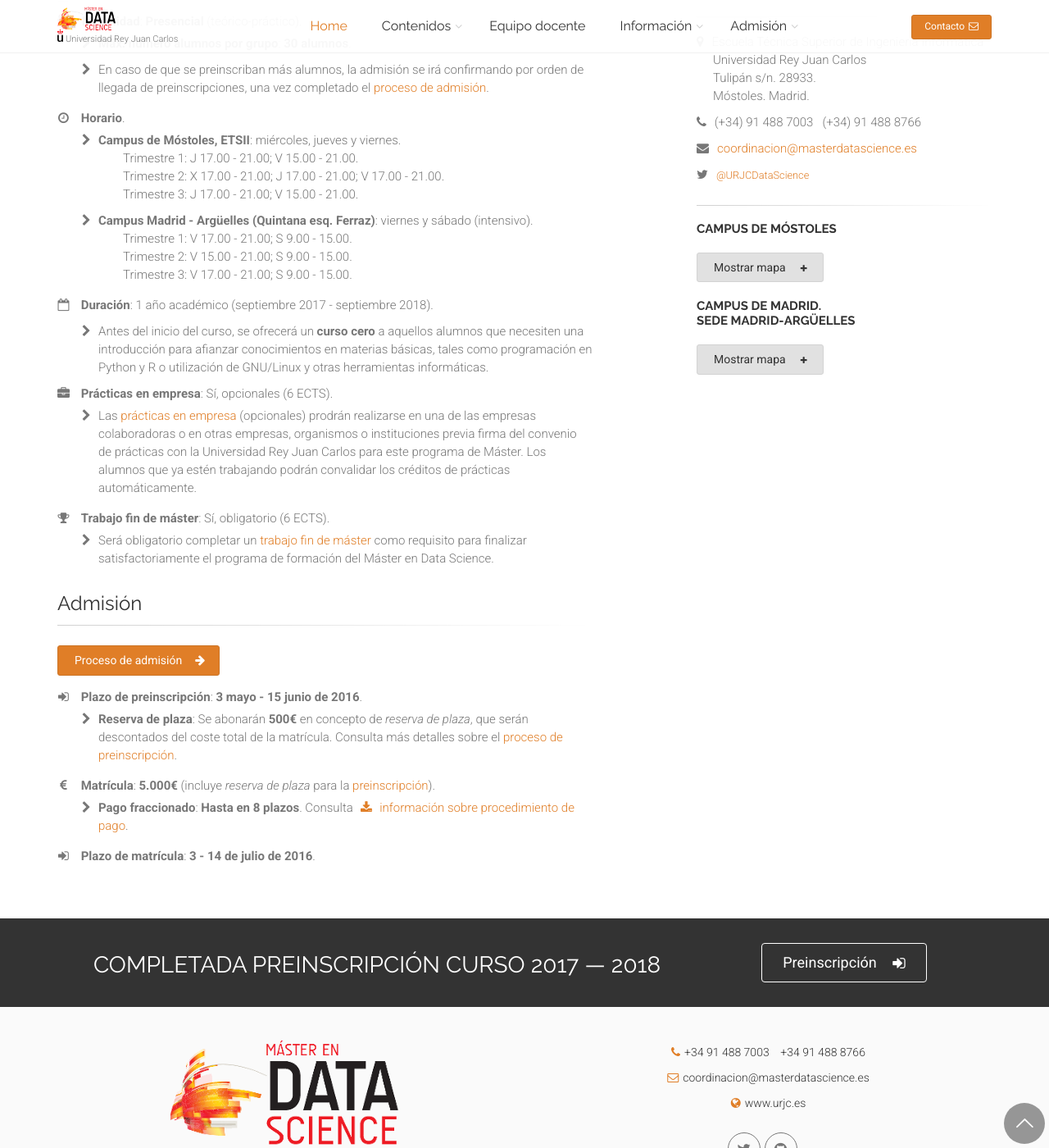
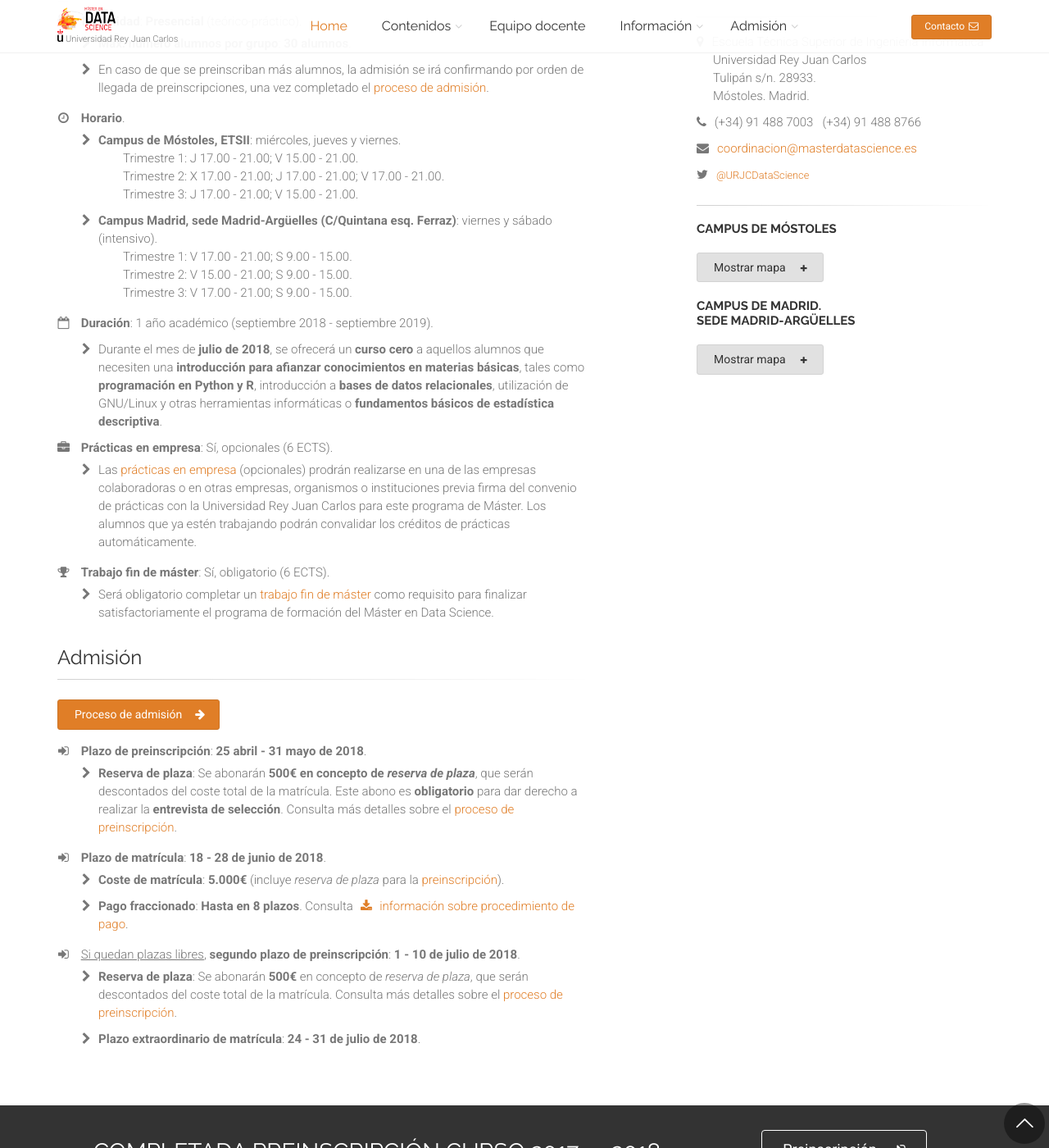
Before and after one commit to URJCDataScience/central, a Jekyll site: the page built from informacion/index.html, in a window 1280 px wide and 1400 px high, scrolled down 279 px. Shown: the whole window at 82% size. Built offline with Jekyll 4.4.1, drawn with Linux system fonts in a browser that asks for light colours.

Commit message:
Info course 2018-2019

```diff
--- a/informacion/index.html
+++ b/informacion/index.html
@@ -49,7 +49,7 @@ author: URJCDataScience
 							</li>
 
 							<li>
-								<strong>Campus Madrid - Argüelles (Quintana esq. Ferraz)</strong>: viernes y sábado (intensivo).
+								<strong>Campus Madrid, sede Madrid-Argüelles (C/Quintana esq. Ferraz)</strong>: viernes y sábado (intensivo).
 								</br>
 								<span class="pl-30">Trimestre 1: V 17.00 - 21.00; S 9.00 - 15.00.</span>
 								</br>
@@ -60,14 +60,15 @@ author: URJCDataScience
 						</ul>
 					</li>
 					<li class="text-left">
-						<i class="fa fa-calendar-o pr-10"></i> <strong>Duración</strong>: 1 año académico (septiembre 2017 - septiembre 2018).
+						<i class="fa fa-calendar-o pr-10"></i> <strong>Duración</strong>: 1 año académico (septiembre 2018 - septiembre 2019).
 					</li>
 					<ul class="list-icon-ind pl-50 mark-left-30">
 							<li>
-								Antes del inicio del curso, se ofrecerá un <strong>curso cero</strong> a aquellos
-								alumnos que necesiten una introducción para afianzar conocimientos en materias
-								básicas, tales como programación en Python y R o utilización de GNU/Linux y otras
-								herramientas informáticas.
+								Durante el mes de <strong>julio de 2018</strong>, se ofrecerá un <strong>curso cero</strong> a aquellos
+								alumnos que necesiten una <strong>introducción para afianzar conocimientos en materias
+								básicas</strong>, tales como <strong>programación en Python y R</strong>, introducción a
+								<strong>bases de datos relacionales</strong>, utilización de GNU/Linux y otras herramientas informáticas o
+								<strong>fundamentos básicos de estadística descriptiva</strong>.
 							</li>
 						</ul>
 					<li >
@@ -99,8 +100,35 @@ author: URJCDataScience
 				<a href="{{ site.url }}/admision" class="btn btn-default btn-animated">Proceso de admisión <i class="fa fa-arrow-right"></i></a>
 				<ul class="list-icons">
 					<li >
-						<i class="fa fa-sign-in pr-10"></i> <strong>Plazo de preinscripción</strong>: <strong>3 mayo -
-						15 junio de 2016</strong>.
+						<i class="fa fa-sign-in pr-10"></i> <strong>Plazo de preinscripción</strong>: <strong>25 abril -
+						31 mayo de 2018</strong>.
+						<ul class="list-icon-ind pl-50 mark-left-30">
+							<li>
+								<strong>Reserva de plaza</strong>:
+								Se abonarán <strong>500€ en concepto de <em>reserva de plaza</em></strong>, que serán
+								descontados del coste total de la matrícula. Este abono es <strong>obligatorio</strong>
+								para dar derecho a realizar la <strong>entrevista de selección</strong>. Consulta más detalles sobre el
+								<a href="{{ site.url }}/preinscripcion">proceso de preinscripción</a>.
+							</li>
+						</ul>
+					</li>
+					<li class="text-left">
+						<i class="fa fa-sign-in pr-10"></i> <strong>Plazo de matrícula</strong>: <strong>18 - 28 de
+						junio de 2018</strong>.
+						<ul class="list-icon-ind pl-50 mark-left-30">
+							<li>
+								<strong>Coste de matrícula</strong>: <strong>5.000€</strong> (incluye
+								<em>reserva de plaza</em> para la <a href="{{ site.url }}/preinscripcion">preinscripción</a>).
+							</li>
+							<li>
+								<strong>Pago fraccionado</strong>: <strong>Hasta en 8 plazos</strong>.
+								Consulta <a href="http://www.urjc.es/images/EstudiarURJC/Admision_matricula/titulos%20propios/pago_fraccionado.pdf"><i class="fa fa-download"></i> información sobre procedimiento de pago</a>.
+							</li>
+						</ul>
+					</li>
+					<li >
+						<i class="fa fa-sign-in pr-10"></i> <u>Si quedan plazas libres</u>, <strong>segundo plazo de preinscripción</strong>:
+						<strong>1 - 10 de julio de 2018</strong>.
 						<ul class="list-icon-ind pl-50 mark-left-30">
 							<li>
 								<strong>Reserva de plaza</strong>:
@@ -108,22 +136,10 @@ author: URJCDataScience
 								descontados del coste total de la matrícula. Consulta más detalles sobre el
 								<a href="{{ site.url }}/preinscripcion">proceso de preinscripción</a>.
 							</li>
-						</ul>
-					</li>
-					<li>
-						<i class="fa fa-euro pr-10"></i> <strong>Matrícula</strong>: <strong>5.000€</strong> (incluye
-						<em>reserva de plaza</em> para la <a href="{{ site.url }}/preinscripcion">preinscripción</a>).
-
-						<ul class="list-icon-ind pl-50 mark-left-30">
 							<li>
-								<strong>Pago fraccionado</strong>: <strong>Hasta en 8 plazos</strong>.
-								Consulta <a href="http://www.urjc.es/images/EstudiarURJC/Admision_matricula/titulos%20propios/pago_fraccionado.pdf"><i class="fa fa-download"></i> información sobre procedimiento de pago</a>.
+								<strong>Plazo extraordinario de matrícula</strong>: <strong>24 - 31 de julio de 2018</strong>.
 							</li>
 						</ul>
-					</li>
-					<li class="text-left">
-						<i class="fa fa-sign-in pr-10"></i> <strong>Plazo de matrícula</strong>: <strong>3 - 14 de
-						julio de 2016</strong>.
 					</li>
 				</ul>
 			<!-- Admisión end -->
```
